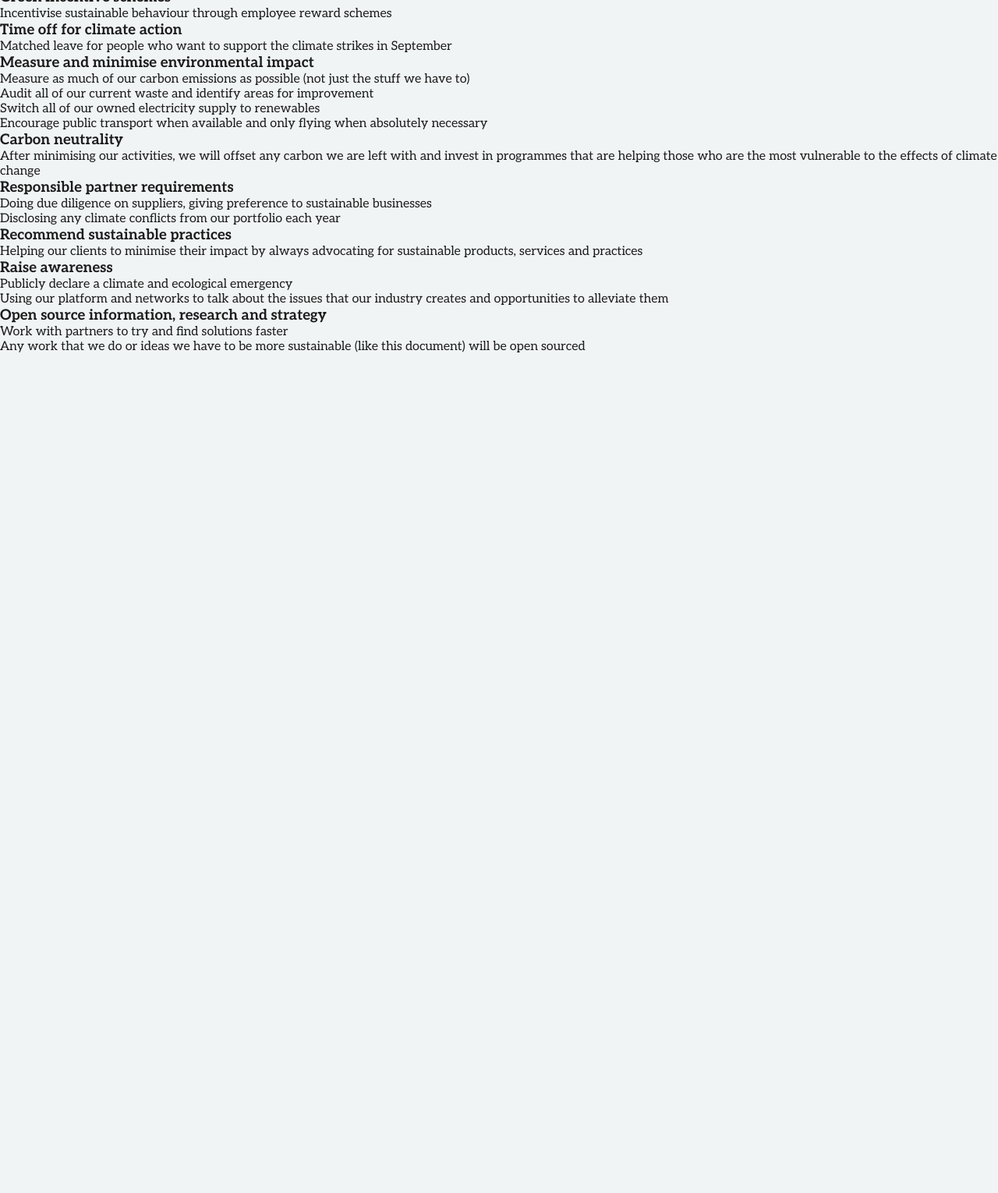
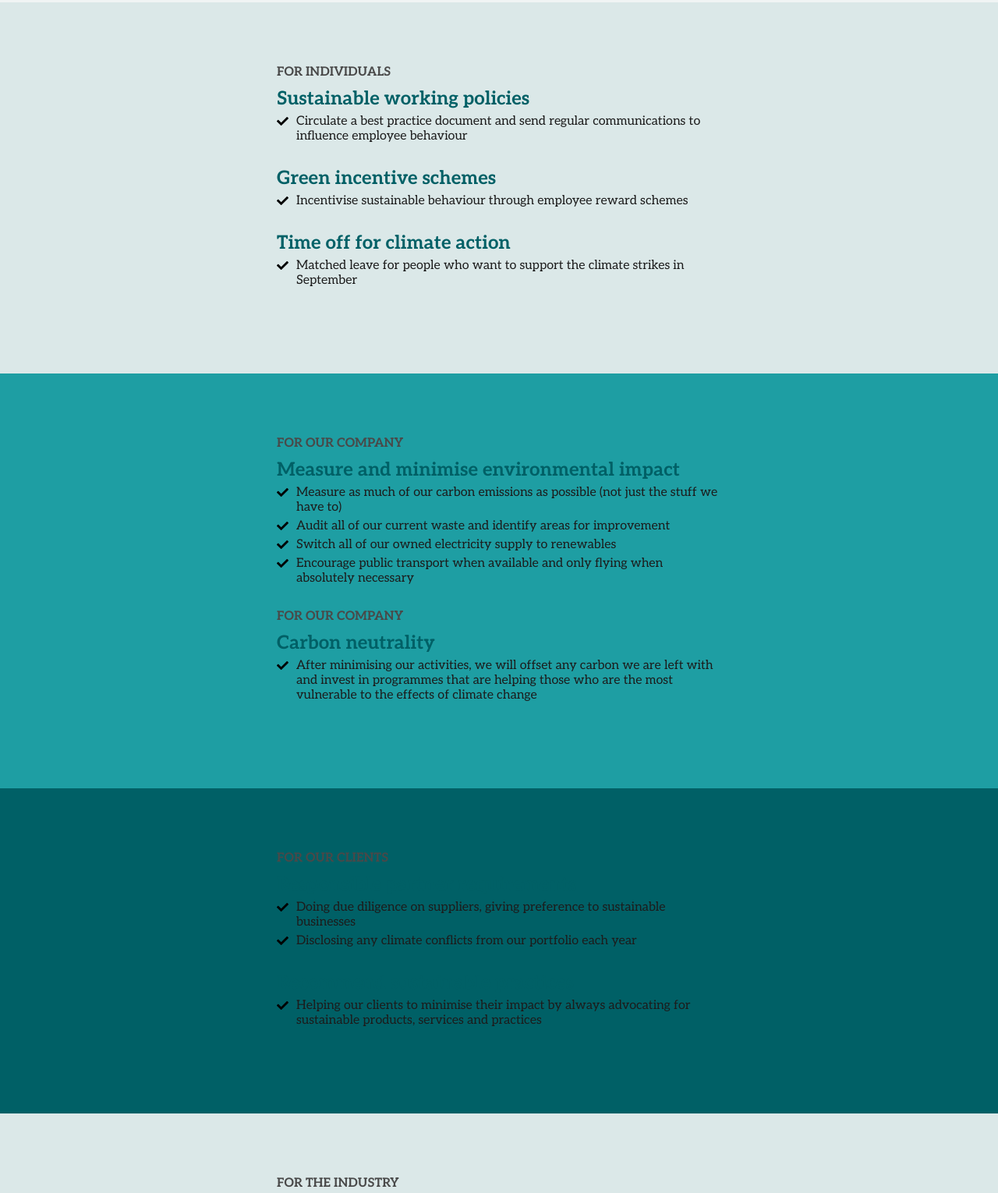
Before and after one commit to wearefuturegov/climate-microsite, a website built with Parcel: page src/index.html in a window 1280 px wide. Shown: the part 2444-3974 px from the top of the page at 78% size. Before the commit the page ends 2898 px from the top, so only its background shows below. Built offline with nearby package versions, Linux system fonts and the light colour scheme; a script that the page names is missing; a web font is replaced by a local one.

Commit message:
plan wip

```diff
--- a/src/index.html
+++ b/src/index.html
@@ -88,28 +88,31 @@
             <p>If you are interested in hearing more about our journey or in getting involved please leave your details.</p>
         </div>
 
+        <div class="plan__section plan__section--individuals">
             <div class="commitment">
+                <p class="plan__section-title">For individuals</p>
                 <h3 class="commitment__name">Sustainable working policies</h3>
                 <ul class="commitment__points">
                     <li class="commitment__point">Circulate a best practice document and send regular communications to influence employee behaviour</li>
                 </ul>
             </div>
-
             <div class="commitment">
                 <h3 class="commitment__name">Green incentive schemes</h3>
                 <ul class="commitment__points">
                     <li class="commitment__point">Incentivise sustainable behaviour through employee reward schemes</li>
                 </ul>
             </div>
-
             <div class="commitment">
                 <h3 class="commitment__name">Time off for climate action</h3>
                 <ul class="commitment__points">
                     <li class="commitment__point">Matched leave for people who want to support the climate strikes in September</li>
                 </ul>
             </div>
+        </div>
 
+        <div class="plan__section plan__section--company">
             <div class="commitment">
+                <p class="plan__section-title">For our company</p>
                 <h3 class="commitment__name">Measure and minimise environmental impact</h3>
                 <ul class="commitment__points">
                     <li class="commitment__point">Measure as much of our carbon emissions as possible (not just the stuff we have to)</li>
@@ -118,43 +121,48 @@
                     <li class="commitment__point">Encourage public transport when available and only flying when absolutely necessary</li>
                 </ul>
             </div>
-
             <div class="commitment">
+                <p class="plan__section-title">For our company</p>
                 <h3 class="commitment__name">Carbon neutrality</h3>
                 <ul class="commitment__points">
                     <li class="commitment__point">After minimising our activities, we will offset any carbon we are left with and invest in programmes that are helping those who are the most vulnerable to the effects of climate change</li>
                 </ul>
             </div>
+        </div>
 
+        <div class="plan__section plan__section--clients">
             <div class="commitment">
+                <p class="plan__section-title">For our clients</p>
                 <h3 class="commitment__name">Responsible partner requirements</h3>
                 <ul class="commitment__points">
                     <li class="commitment__point">Doing due diligence on suppliers, giving preference to sustainable businesses</li>
                     <li class="commitment__point">Disclosing any climate conflicts from our portfolio each year</li>
                 </ul>
             </div>
-
             <div class="commitment">
                 <h3 class="commitment__name">Recommend sustainable practices</h3>
                 <ul class="commitment__points">
                     <li class="commitment__point">Helping our clients to minimise their impact by always advocating for sustainable products, services and practices </li>
                 </ul>
             </div>
+        </div>
 
+        <div class="plan__section plan__section--industry">
             <div class="commitment">
+                <p class="plan__section-title">For the industry</p>
                 <h3 class="commitment__name">Raise awareness</h3>
                 <ul class="commitment__points">
                     <li class="commitment__point">Publicly declare a climate and ecological emergency</li>
                     <li class="commitment__point">Using our platform and networks to talk about the issues that our industry creates and opportunities to alleviate them</li>
                 </ul>
             </div>
-
             <div class="commitment">
                 <h3 class="commitment__name">Open source information, research and strategy</h3>
                 <ul class="commitment__points">
                     <li class="commitment__point">Work with partners to try and find solutions faster</li>
                     <li class="commitment__point">Any work that we do or ideas we have to be more sustainable (like this document) will be open sourced </li>
                 </ul>
+            </div>
         </div>
 
     </section>
--- a/src/scss/main.scss
+++ b/src/scss/main.scss
@@ -9,6 +9,9 @@ $brand-green: #1E9EA3;
 $dark-green: #006066;
 $yellow: #EEE8A9;
 $black: #1c1c1c;
+
+$grey: #494949;
+
 // typography
 $main-font: Aleo, serif;
 $alt-font: Muli, sans-serif;
--- a/src/scss/plan.scss
+++ b/src/scss/plan.scss
@@ -31,9 +31,13 @@
 .plan__intro{
     max-width: $narrow-width;
     margin: 0 auto;
-    padding: 0px 30px;
     line-height: 1.4;
-
+    margin-bottom: 30px;
+    margin: 0px 10vw 50px 10vw;
+    @media screen and (min-width: 850px){
+        margin: 0 auto;
+        margin-bottom: 80px;
+    }
     p{
         font-family: $alt-font;
         max-width: $narrow-width;
@@ -55,3 +59,66 @@
         font-size: 3em;
     }
 }
+
+.plan__section{
+    padding: 50px 10vw 40px 10vw;
+    background: $mid-green;
+    position: relative;
+
+    // background-image: url("../img/bg-individual.svg");
+    background-size: cover;
+    background-position: bottom;
+    @media screen and (min-width: 850px){
+        padding: 80px 20vw 80px 20vw;
+    }
+    &.plan__section--company{
+        background-color: $brand-green;
+        color: $white;
+    }
+    &.plan__section--clients{
+        background-color: $dark-green;
+        color: $white;
+    }
+}
+
+.plan__section-title{
+    text-transform: uppercase;
+    margin-bottom: 10px;
+    font-weight: bold;
+    color: $grey;
+}
+
+.commitment{
+    max-width: $narrow-width;
+    margin: 0 auto;
+}
+
+.commitment__name{
+    color: $dark-green;
+    font-size: 1.5em;
+    margin-bottom: 5px;
+}
+
+.commitment__points{
+    list-style: none;
+    margin-bottom: 30px;
+}
+
+.commitment__point{
+    margin-bottom: 5px;
+    padding-left: 25px;
+    position: relative;
+    &:before{
+        position: absolute;
+        top: 2px;
+        left: 0px;
+        content: "";
+        display: inline-block;
+        height: 15px;
+        width: 15px;
+        background-size: contain;
+        background-repeat: no-repeat;
+        background-position: center;
+        background-image: url("../img/tick.svg");
+    }
+}
```
Also changed, not shown: src/img/bg-company.svg (added), src/img/bg-individual.svg (added), src/img/bg-industry.svg (added), src/img/tick.svg (added), 3 other files. Lines whose indentation alone changed are shown as unchanged.
